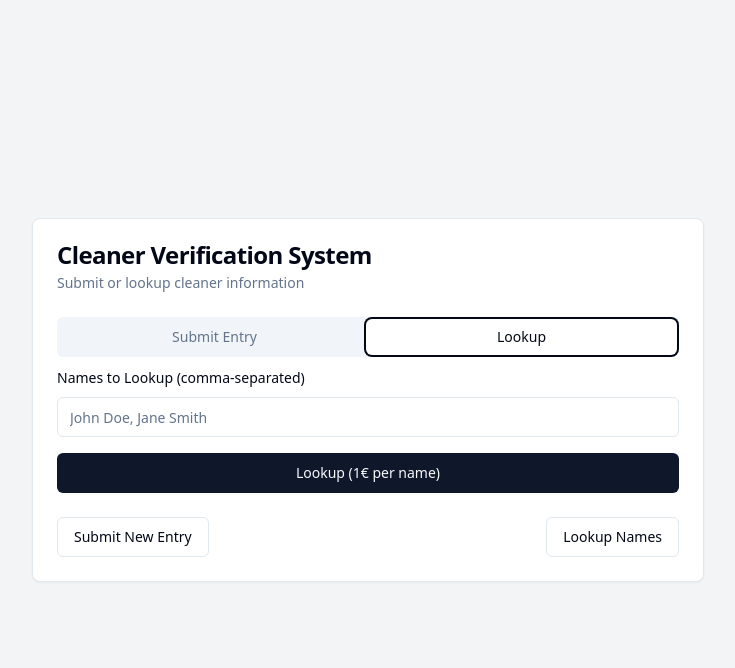
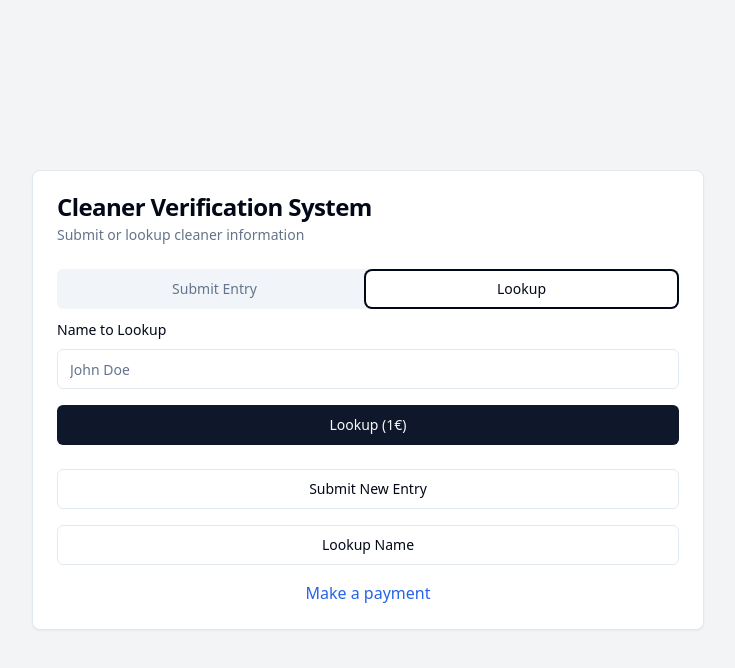
Before and after one commit to GPT-Engineer-App/clean-slate-checker, a React (Vite) app: page / in a window 1280 px wide. Both pictures are taken after a click on the tab "Lookup". Shown: the top 668 px of the page, without its empty margins (272-1007 px from the left). Built offline with nearby package versions, Linux system fonts and the light colour scheme.

Commit message:
Remove multiple name lookup feature
This commit removes the functionality that allows users to check multiple names simultaneously in the LookupForm component. Additionally, a payment link has been included for user reference: https://wise.com/pay/r/RSDBM2ru-fmLOOI.
[skip gpt_engineer]

```diff
--- a/src/components/LookupForm.jsx
+++ b/src/components/LookupForm.jsx
@@ -5,51 +5,42 @@ import { Label } from "@/components/ui/label"
 import { toast } from "sonner"
 
 const LookupForm = () => {
-  const [names, setNames] = useState('');
-  const [results, setResults] = useState(null);
+  const [name, setName] = useState('');
+  const [result, setResult] = useState(null);
 
   const handleSubmit = (e) => {
     e.preventDefault();
-    const nameList = names.split(',').map(name => name.trim());
-    const cost = nameList.length;
 
     // Here you would typically send a request to your backend
     // For now, we'll simulate a response
-    const mockResults = nameList.map(name => ({
-      name,
-      inDatabase: Math.random() > 0.5
-    }));
+    const inDatabase = Math.random() > 0.5;
 
-    setResults(mockResults);
-    toast.success(`Lookup complete. Cost: ${cost} euro${cost > 1 ? 's' : ''}.`);
+    setResult({ name, inDatabase });
+    toast.success(`Lookup complete. Cost: 1 euro.`);
   };
 
   return (
     <div className="space-y-4">
       <form onSubmit={handleSubmit} className="space-y-4">
         <div className="space-y-2">
-          <Label htmlFor="names">Names to Lookup (comma-separated)</Label>
+          <Label htmlFor="name">Name to Lookup</Label>
           <Input
-            id="names"
-            value={names}
-            onChange={(e) => setNames(e.target.value)}
-            placeholder="John Doe, Jane Smith"
+            id="name"
+            value={name}
+            onChange={(e) => setName(e.target.value)}
+            placeholder="John Doe"
             required
           />
         </div>
-        <Button type="submit" className="w-full">Lookup (1€ per name)</Button>
+        <Button type="submit" className="w-full">Lookup (1€)</Button>
       </form>
 
-      {results && (
+      {result && (
         <div className="mt-4">
-          <h3 className="text-lg font-semibold mb-2">Results:</h3>
-          <ul className="list-disc pl-5">
-            {results.map((result, index) => (
-              <li key={index}>
-                {result.name}: {result.inDatabase ? "Found in database" : "Not found"}
-              </li>
-            ))}
-          </ul>
+          <h3 className="text-lg font-semibold mb-2">Result:</h3>
+          <p>
+            {result.name}: {result.inDatabase ? "Found in database" : "Not found"}
+          </p>
         </div>
       )}
     </div>
--- a/src/pages/Index.jsx
+++ b/src/pages/Index.jsx
@@ -29,9 +29,12 @@ const Index = () => {
             </TabsContent>
           </Tabs>
         </CardContent>
-        <CardFooter className="flex justify-between">
-          <Button variant="outline" onClick={() => setActiveTab("submit")}>Submit New Entry</Button>
-          <Button variant="outline" onClick={() => setActiveTab("lookup")}>Lookup Names</Button>
+        <CardFooter className="flex flex-col space-y-4">
+          <Button variant="outline" onClick={() => setActiveTab("submit")} className="w-full">Submit New Entry</Button>
+          <Button variant="outline" onClick={() => setActiveTab("lookup")} className="w-full">Lookup Name</Button>
+          <a href="https://wise.com/pay/r/RSDBM2ru-fmLOOI" target="_blank" rel="noopener noreferrer" className="text-blue-600 hover:underline">
+            Make a payment
+          </a>
         </CardFooter>
       </Card>
     </div>
```
